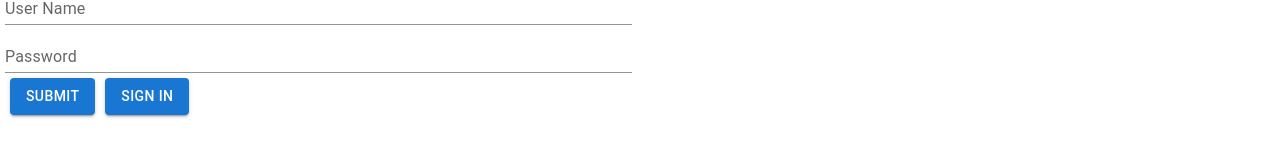
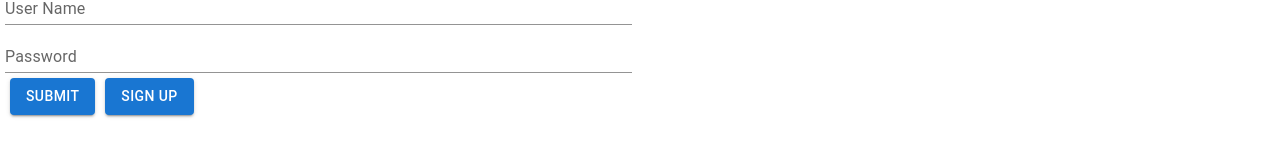
Before and after one commit to ingRicardo/cakespage, a React (Create React App) app: page /login in a window 1280 px wide. Shown: the part 191-348 px from the top of the page. Built offline with nearby package versions, Linux system fonts and the light colour scheme.

Commit message:
change label to sign up

```diff
--- a/src/pages/Login.jsx
+++ b/src/pages/Login.jsx
@@ -97,7 +97,7 @@ const Login = () => {
                                     />
 
                                 <Button variant="contained" id="bt1"  type="submit">Submit</Button>
-                                <Button variant="contained"  id="bt2"  onClick = {handleSignin}type="text">Sign In</Button>
+                                <Button variant="contained"  id="bt2"  onClick = {handleSignin}type="text">Sign Up</Button>
                             </form>
                             <h1>{result['username']}</h1>
                         </Box>
--- a/src/pages/Signin.jsx
+++ b/src/pages/Signin.jsx
@@ -64,7 +64,7 @@ const Signin = () => {
     }
 
     return <>
-    <h1>Sign In</h1>
+    <h1>Sign Up</h1>
     <Box sx={{ flexGrow: 1 }}  >
         <Grid container spacing={2} >
             <Grid size={{ xs: 12, md: 6 }}>
```
